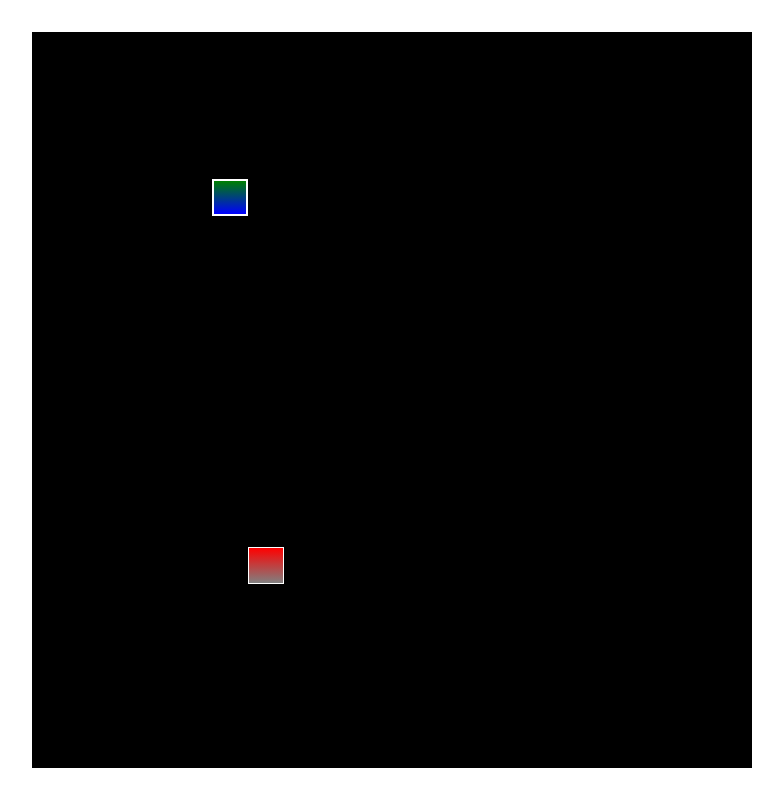
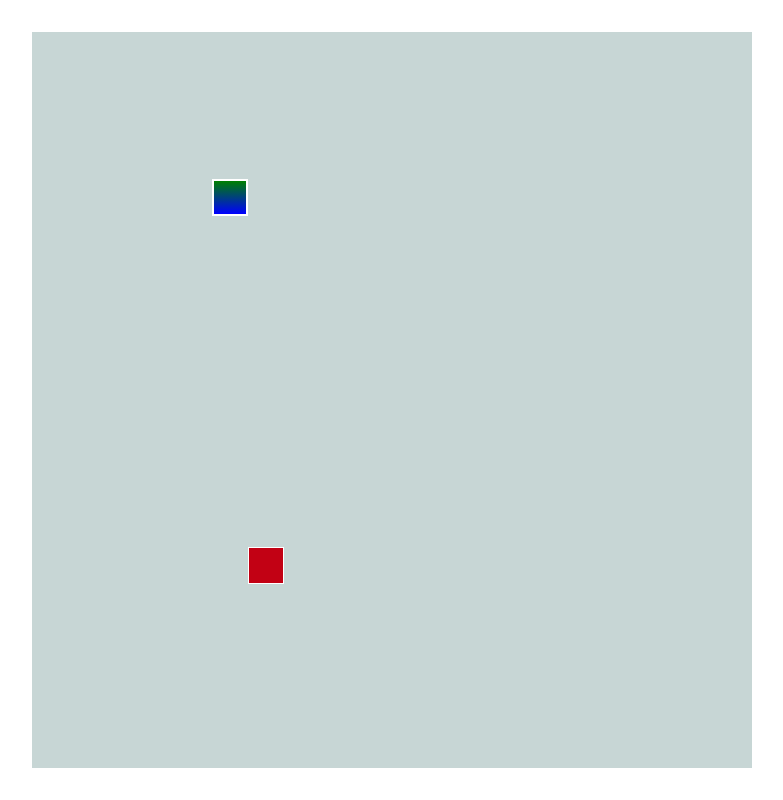
Before and after one commit to Hector-H/Snake-Game, a plain HTML site: page index.html in a window 1280 px wide. Shown: the whole page, without its empty margins (248-1031 px from the left). Drawn offline with Linux system fonts and the light colour scheme.

Commit message:
code clean up

```diff
--- a/food.js
+++ b/food.js
@@ -1,9 +1,9 @@
 import { onSnake, growSnake } from './snakeHead.js'
 import {  randomGridPosition } from './grid.js';
 
-
 let food = generateFood()
 const growthRate = 1
+
 
 export function update() {
     if(onSnake(food)) {
--- a/index.html
+++ b/index.html
@@ -10,9 +10,10 @@
 </head>
 <body>
     <div class="body">
-        <div id="scoreboard"></div>
-        <div id="background"></div>
+        <div id="background">
+            <span class="score">Score: 15</span>
+            <span class="high-score">High Score: 15</span>
+        </div>
     </div>
-
 </body>
 </html>
--- a/snake.js
+++ b/snake.js
@@ -6,6 +6,7 @@ import { outsideGrid } from "./grid.js";
 let lastPaintTime = 0;
 const background = document.getElementById('background')
 let gameLost = false
+let score = 0;
 
 
 //updates game board
@@ -19,13 +20,15 @@ function main(currentTime) {
 
     window.requestAnimationFrame(main)
     if((currentTime - lastPaintTime) / 1000 < 1 /  speed) {
-        return;
-    }
-    lastPaintTime = currentTime
-    update()
-    draw()
+    return;
+        }
+        lastPaintTime = currentTime
+        update()
+        draw()
 }
 window.requestAnimationFrame(main)
+
+
 
 //functions to draw, update snake
 function update() {
@@ -33,7 +36,7 @@ function update() {
     updateFood()
     gameOver()
 }
-
+//draws new position for snake
 function draw() {
     drawSnake(background)
     drawFood(background)
--- a/snakeHead.js
+++ b/snakeHead.js
@@ -3,6 +3,9 @@ import {  getControlDirection } from "./controls.js";
 export const speed = 5;
 let snakeHead = [{x: 7, y: 15},]
 let newSegments = 0
+
+//scoreboard
+
 
 export function update() {
     addSegments()
--- a/style.css
+++ b/style.css
@@ -12,16 +12,18 @@
 }
 
 #background {
-    background-color: black;
+    /* background-image: url('./assets/snake\ background.jpg'); */
+    background-color: rgb(199, 214, 213);
     width: 90vmin;
     height: 92vmin;
     display: grid;
     grid-template-rows: repeat(20, 1fr);
     grid-template-columns: repeat(20, 1fr);
+    border: none;
 }
 
 .snake {
-    background: linear-gradient(red , grey);
+    background: rgb(194, 1, 20);
     border: .23vmin solid white;
 }
 
```
Also changed, not shown: assets/snake background.jpg (added), 2 other files.
